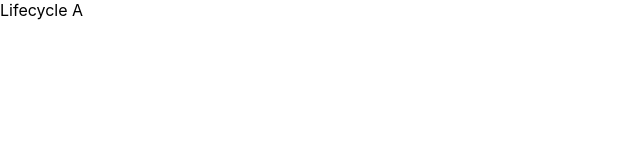
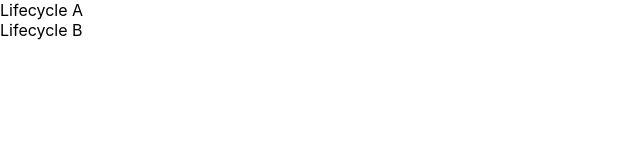
Before and after one commit to RushikeshGaikwad78/ReactJs, a React (Create React App) app in the folder 3tut/: page / in a window 1280 px wide. Shown: the top 160 px of the page, without its empty margins (0-640 px from the left). Built offline with nearby package versions, Linux system fonts and the light colour scheme.

Commit message:
Lifecycle methods when child components are present

```diff
--- a/3tut/src/components/lifecycleA.js
+++ b/3tut/src/components/lifecycleA.js
@@ -1,4 +1,5 @@
 import React, { Component } from 'react'
+import LifecycleB from './LifecycleB';
 
 
 class lifecycleA extends Component {
@@ -23,6 +24,7 @@ class lifecycleA extends Component {
     return (
       <div>
         Lifecycle A
+        <LifecycleB/>
       </div>
     )
   }
```
